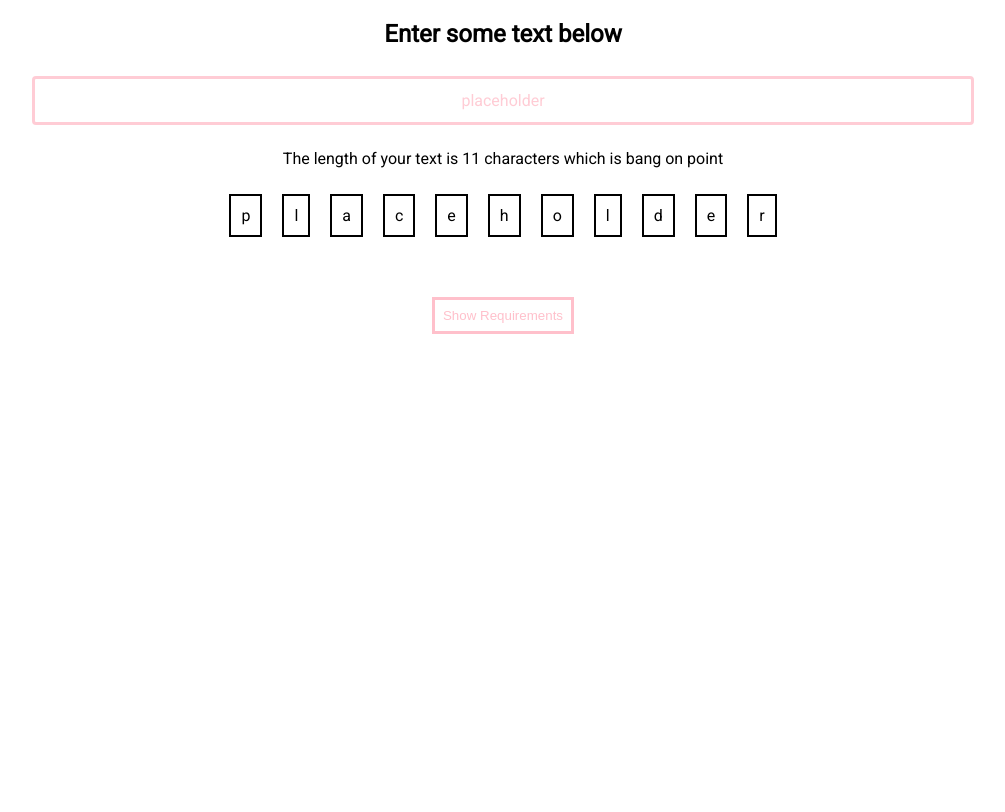
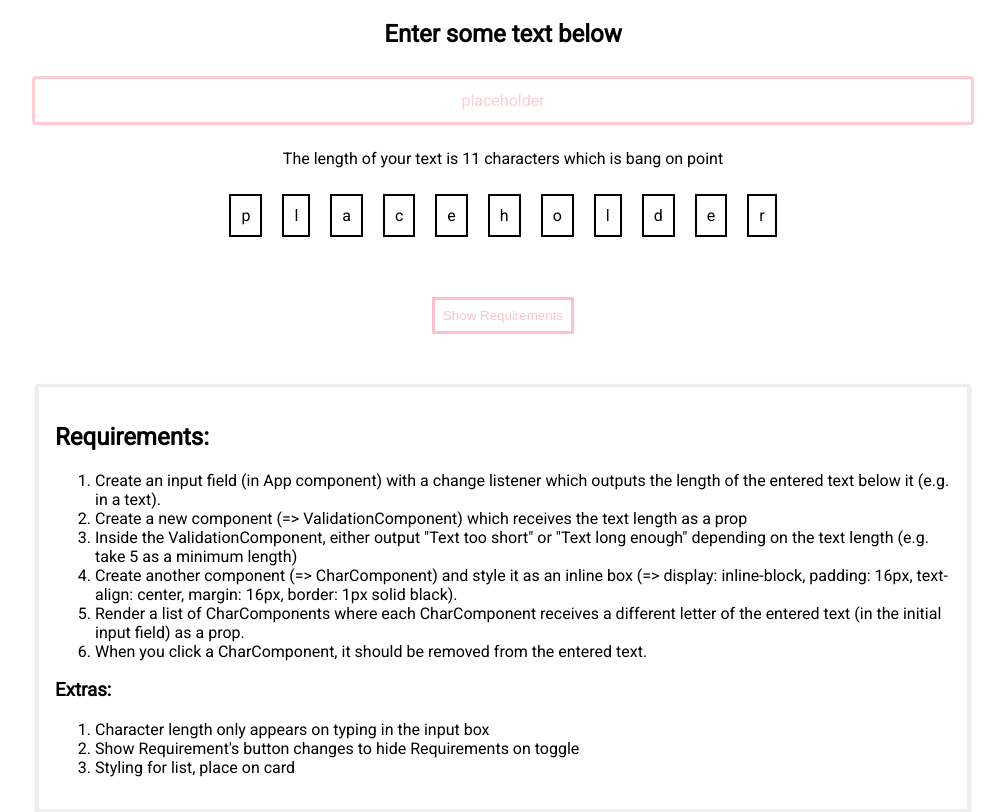
Before and after one commit to sophiewo/word-counter, a React (Create React App) app: page / in a window 1280 px wide. Both pictures are taken after a click on the button "Show Requirements". Shown: the whole page, without its empty margins (137-1142 px from the left). Built offline with nearby package versions, Linux system fonts and the light colour scheme.

Commit message:
Adds styling for show instructions

```diff
--- a/src/App.css
+++ b/src/App.css
@@ -28,3 +28,12 @@ button {
   color: pink;
   cursor: pointer
   }
+
+  .Instructions {
+    width: 70%;
+    margin: auto;
+    border: 3px solid #eee;
+    box-shadow: 0 2px 3px #ccc;
+    padding: 16px;
+    text-align: left;
+  }
--- a/src/App.js
+++ b/src/App.js
@@ -20,14 +20,18 @@ class App extends Component {
 
   toggleShowInstructions = () => {
     const doesShow = this.state.showInstructions;
+    console.log(doesShow)
     this.setState({ showInstructions: !doesShow})
   }
 
   render() {
 
+    let instructions = null;
+
     if (this.state.showInstructions === true) {
-      <div>
-        <p> Requirements: </p>
+      instructions = (
+      <div className="Instructions" >
+        <h2> Requirements: </h2>
         <ol>
           <li>Create an input field (in App component) with a change listener which outputs the length of the entered text below it (e.g. in a text).</li>
           <li>Create a new component (=> ValidationComponent) which receives the text length as a prop</li>
@@ -36,8 +40,18 @@ class App extends Component {
           <li>Render a list of CharComponents where each CharComponent receives a different letter of the entered text (in the initial input field) as a prop.</li>
           <li>When you click a CharComponent, it should be removed from the entered text.</li>
         </ol>
+
+        <h3>Extras: </h3>
+          <ol>
+            <li> Character length only appears on typing in the input box</li>
+            <li> Show Requirement's button changes to hide Requirements on toggle</li>
+            <li> Styling for list, place on card </li>
+          </ol>
       </div>
+      )
     }
+
+
 
     return (
       <div className="App">
@@ -53,7 +67,7 @@ class App extends Component {
           onClick={this.toggleShowInstructions}>
             Show Requirements
           </button>
-
+       {instructions}
       </div>
     );
   }
```
